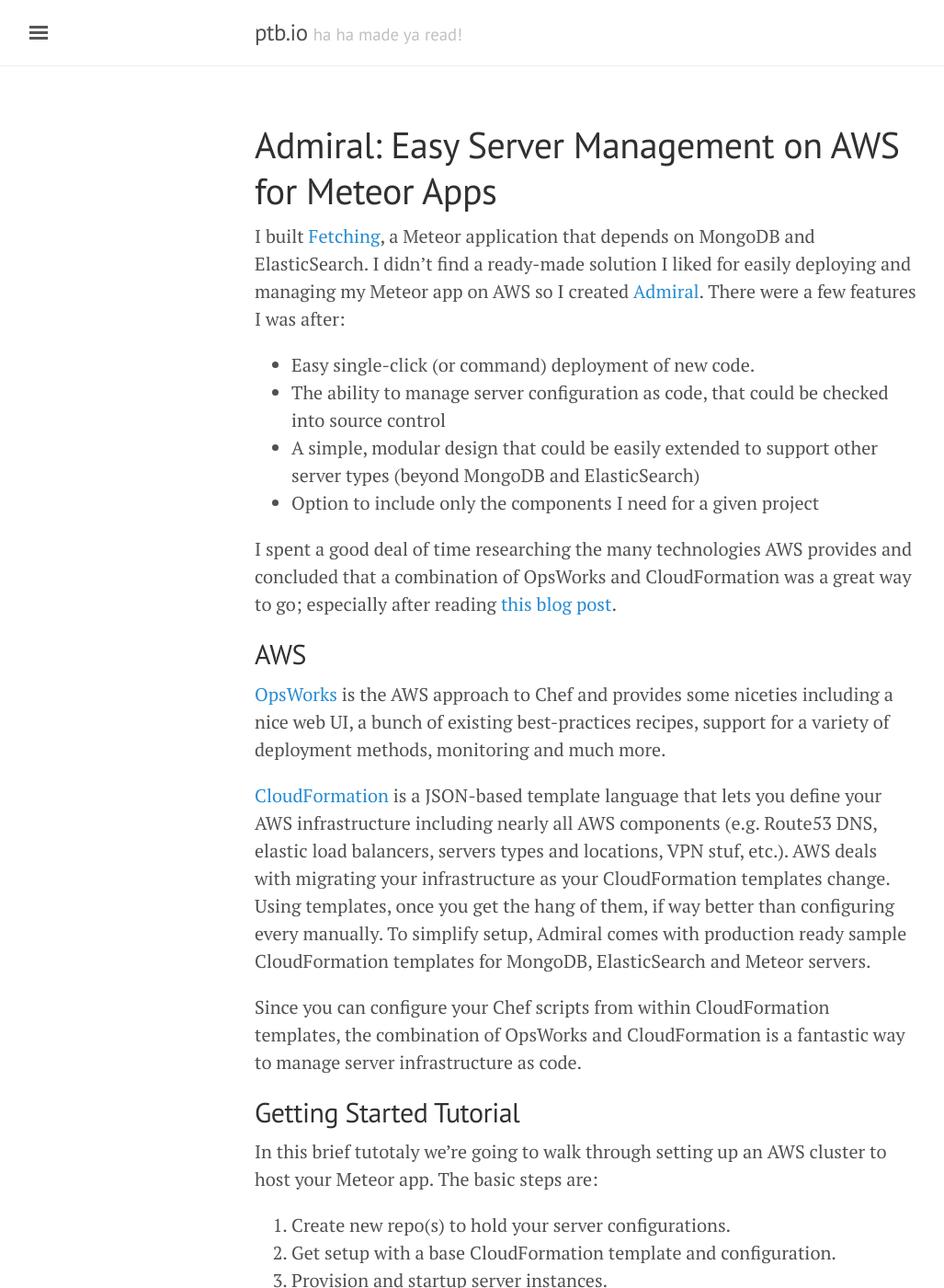
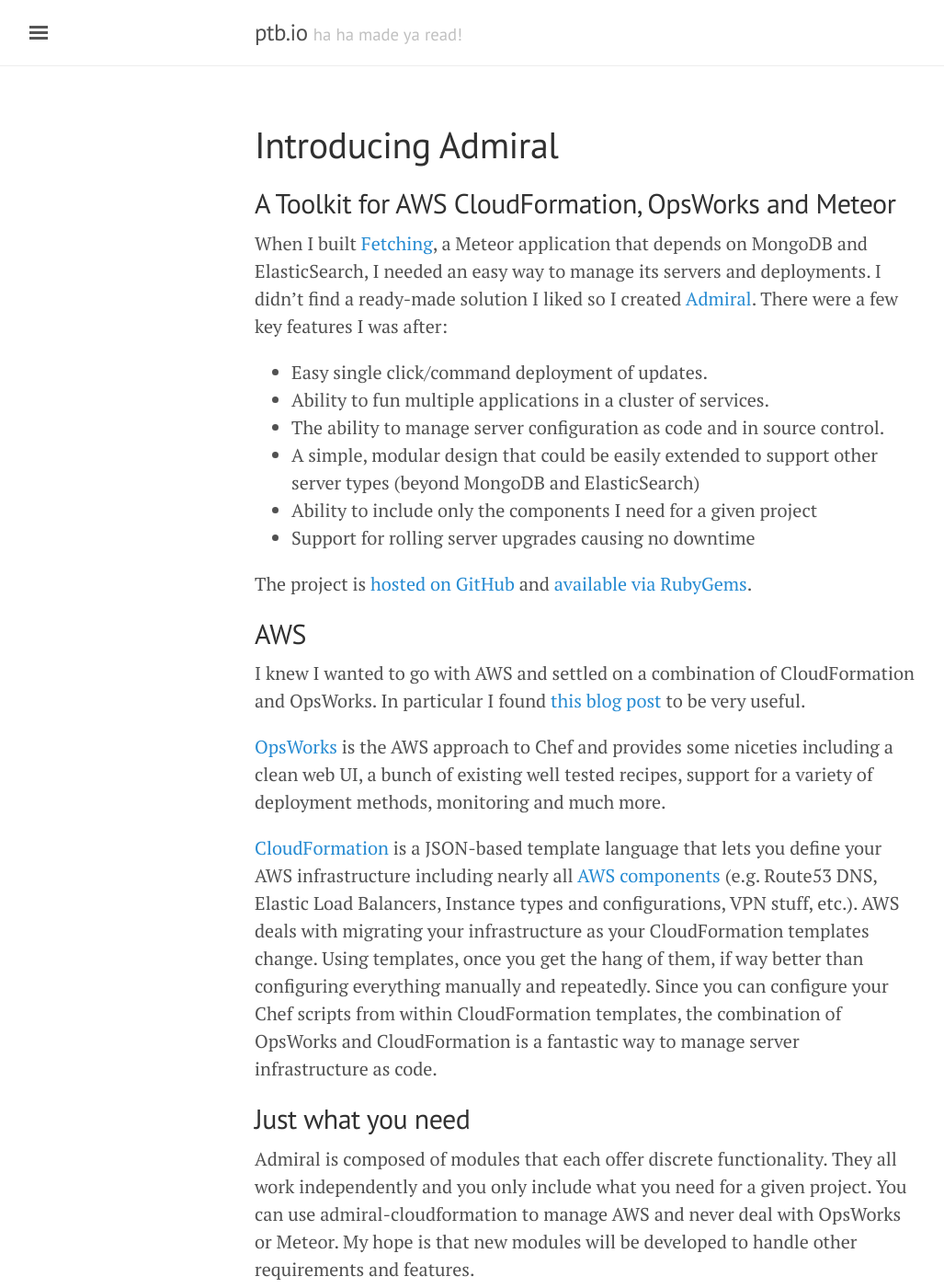
Before and after one commit to flippyhead/ptb.io, a Jekyll site: the page built from _posts/2015-06-22-easy-server-management-for-aws-and-meteor.md, in a window 1280 px wide and 1400 px high. Shown: the whole window at 92% size, without its empty margins (3-1030 px from the left). Built offline with Jekyll 4.4.1, drawn with Linux system fonts in a browser that asks for light colours; some of the changed text lies outside the part shown.

Commit message:
refinements

```diff
--- a/_posts/2015-06-22-easy-server-management-for-aws-and-meteor.md
+++ b/_posts/2015-06-22-easy-server-management-for-aws-and-meteor.md
@@ -1,28 +1,44 @@
 ---
 layout: page
-title: "Admiral: Easy Server Management on AWS for Meteor Apps"
+title: "Introducing Admiral"
 ---
 
-I built [Fetching](http://fetching.io), a Meteor application that depends on MongoDB and ElasticSearch. I didn't find a ready-made solution I liked for easily deploying and managing my Meteor app on AWS so I created [Admiral](https://github.com/flippyhead/admiral). There were a few features I was after:
+## A Toolkit for AWS CloudFormation, OpsWorks and Meteor
 
-* Easy single-click (or command) deployment of new code.
-* The ability to manage server configuration as code, that could be checked into source control
+When I built [Fetching](http://fetching.io), a Meteor application that depends on MongoDB and ElasticSearch, I needed an easy way to manage its servers and deployments. I didn't find a ready-made solution I liked so I created [Admiral](https://github.com/flippyhead/admiral). There were a few key features I was after:
+
+* Easy single click/command deployment of updates.
+* Ability to fun multiple applications in a cluster of services.
+* The ability to manage server configuration as code and in source control.
 * A simple, modular design that could be easily extended to support other server types (beyond MongoDB and ElasticSearch)
-* Option to include only the components I need for a given project
+* Ability to include only the components I need for a given project
+* Support for rolling server upgrades causing no downtime
 
-I spent a good deal of time researching the many technologies AWS provides and concluded that a combination of OpsWorks and CloudFormation was a great way to go; especially after reading [this blog post](http://www.thoughtworks.com/mingle/news/scaling/2015/01/06/How-Mingle-Built-ElasticSearch-Cluster.html).
+The project is [hosted on GitHub](https://github.com/flippyhead/admiral) and [available via RubyGems](https://rubygems.org/gems/admiral).
 
 ## AWS
 
-[OpsWorks](http://aws.amazon.com/opsworks/) is the AWS approach to Chef and provides some niceties including a nice web UI, a bunch of existing best-practices recipes, support for a variety of deployment methods, monitoring and much more.
+I knew I wanted to go with AWS and settled on a combination of CloudFormation and OpsWorks. In particular I found [this blog post](http://www.thoughtworks.com/mingle/news/scaling/2015/01/06/How-Mingle-Built-ElasticSearch-Cluster.html) to be very useful.
 
-[CloudFormation](http://aws.amazon.com/cloudformation/) is a JSON-based template language that lets you define your AWS infrastructure including nearly all AWS components (e.g. Route53 DNS, elastic load balancers, servers types and locations, VPN stuf, etc.). AWS deals with migrating your infrastructure as your CloudFormation templates change. Using templates, once you get the hang of them, if way better than configuring every manually. To simplify setup, Admiral comes with production ready sample CloudFormation templates for MongoDB, ElasticSearch and Meteor servers.
+[OpsWorks](http://aws.amazon.com/opsworks/) is the AWS approach to Chef and provides some niceties including a clean web UI, a bunch of existing well tested recipes, support for a variety of deployment methods, monitoring and much more.
 
-Since you can configure your Chef scripts from within CloudFormation templates, the combination of OpsWorks and CloudFormation is a fantastic way to manage server infrastructure as code.
+[CloudFormation](http://aws.amazon.com/cloudformation/) is a JSON-based template language that lets you define your AWS infrastructure including nearly all [AWS components](http://docs.aws.amazon.com/AWSCloudFormation/latest/UserGuide/aws-template-resource-type-ref.html) (e.g. Route53 DNS, Elastic Load Balancers, Instance types and configurations, VPN stuff, etc.). AWS deals with migrating your infrastructure as your CloudFormation templates change. Using templates, once you get the hang of them, if way better than configuring everything manually and repeatedly. Since you can configure your Chef scripts from within CloudFormation templates, the combination of OpsWorks and CloudFormation is a fantastic way to manage server infrastructure as code.
+
+## Just what you need
+
+Admiral is composed of modules that each offer discrete functionality. They all work independently and you only include what you need for a given project. You can use admiral-cloudformation to manage AWS and never deal with OpsWorks or Meteor. My hope is that new modules will be developed to handle other requirements and features.
+
+The three current modules (ruby gems) are:
+
+* admiral-cloudformation
+* admiral-opsworks
+* admiral-meteor
+
+You only need to include the one you need. Dependencies are automatically resolved.
 
 ## Getting Started Tutorial
 
-In this brief tutotaly we're going to walk through setting up an AWS cluster to host your Meteor app. The basic steps are:
+In this brief tutorial we're going to walk through setting up an AWS cluster to host your Meteor app. The basic steps are:
 
 1. Create new repo(s) to hold your server configurations.
 2. Get setup with a base CloudFormation template and configuration.
@@ -38,32 +54,28 @@
 
 {% highlight bash %}
 .gitignore
-.rbenv-vars
+.rbenv-vars               # optional but handy
 .ruby-version
-CloudFormation.template   // for this server type
-Gemfile                   // to include admiral modules
+CloudFormation.template   # for this server type
+Gemfile                   # to include admiral modules
 Gemfile.lock
-production.json           // custom configurations
+production.json           # custom configurations
 staging.json
 {% endhighlight %}
 
 To get started with a production ready template use:
 
-`admiral cf init <server type>`
+{% highlight bash %}
+admiral cf init SERVER_TYPE
+{% endhighlight %}
 
-where `server type` is one of mongo, meteor, or elasticsearch. Of course, you'll have to customize some settings in the included CloudFormation template such as security groups and DNS entries.
+where `SERVER_TYPE` is one of `mongo`, `meteor`, or `elasticsearch`. You'll have to customize a couple settings in the included CloudFormation template such as security groups and DNS entries. You can simply try uploading the default template (using the command below) and follow the errors AWS returns to guide your customizations.
 
 Although your CloudFormation-based configurations are not required to use OpsWorks, the included defaults do. You'll need to include `admiral-opsworks` in your Gemfile in addition to `admiral-cloudformation` to work with OpsWorks via admiral.
 
-Once your templates re properly written and your environment parameter specified, you can create your AWS infrastructure with:
-
-`admiral cf create --env <environment>`
-
-where `environment` refers to a parameter JSON file such as staging or production. Defaults to production. This will validate your CloudFormation template then task AWS with ordering and building out your infrastructure. You can visit the AWS console to monitor the build process.
-
 Admiral requires a few shell environment values to be set in order to authenticate with AWS. These are not stored in the environment configuration files because it's always a bad idea to check into source control passwords and the like.
 
-The recommended setup uses the handy rbenv `.rbenv-vars` file manage these for you. But if you already have your AWS credentials set (e.g. via .profile) it should "just work". The required variables for admiral-cloudformation are:
+The recommended setup uses the handy rbenv `.rbenv-vars` file to manage these for you. But if you already have your AWS credentials set (e.g. via your .profile) it should "just work". The required variables for admiral-cloudformation are:
 
 {% highlight bash %}
 AWS_ACCESS_KEY_ID=xxx
@@ -71,11 +83,21 @@
 AWS_REGION=us-west-2        // set to whatever region you want to use
 {% endhighlight %}
 
+Once your CloudFormation and environment templates are customized, and you've set the above environment variables, you can create your AWS infrastructure with:
+
+{% highlight bash %}
+admiral cf create --env ENVIRONMENT
+{% endhighlight %}
+
+where `ENVIRONMENT` refers to a parameter JSON file such as `staging` or `production`. The default is `production`. This will validate your CloudFormation template then task AWS with building out your infrastructure. It manages ordering things correctly, resolving dependencies, and managing events. You can visit the AWS console to monitor the build process.
+
 ### Provisioning Servers using OpsWorks
 
 Once your infrastructure components have been built it's time to provision and start your actual servers! To start things up simply use:
 
-`admiral ow provision`
+{% highlight bash %}
+admiral ow provision
+{% endhighlight %}
 
 depending on the `InstanceCount` and `InstanceType` variables in your environment JSON config, you'll get a bunch of new servers all configured according to the setup specific in your CloudFormation template.
 
@@ -102,37 +124,45 @@
 
 Then from your Meteor app root (where you've installed admiral-meteor using the Gemfile), you'll use:
 
-`admiral meteor push --tag v0.0.1`
+{% highlight bash %}
+admiral meteor push --tag TAG
+{% endhighlight %}
 
-or whatever tag (or none) that you want for a given release. This will build your Meteor app locally using the correct architecture, then push it to S3.
+where `TAG` is an optional git tag for this release. This will build your Meteor app locally using the correct architecture, then push it to S3. You'll have to of course create the bucket you configured above. It's recommended you also add an appropriate ACL to secure the bucket (i.e. ensure it's not public).
 
 ### Deploy your application
 
 Finally, now that your app has been built and pushed, you can deploy it with:
 
-`admiral ow deploy myapp`
+{% highlight bash %}
+admiral ow deploy myapp
+{% endhighlight %}
 
-where myapp is whatever name you specified in `ADMIRAL_DEPLOY_NAME`. By setting these values differently for different meteor apps you can deploy many different applications on the same cluster (for example using [Meteor Cluster](https://github.com/meteorhacks/cluster)).
+where `myapp` is whatever name you specified in `ADMIRAL_DEPLOY_NAME`. By setting these values differently for different meteor apps you can deploy many different applications on the same cluster (for example using [Meteor Cluster](https://github.com/meteorhacks/cluster)).
 
 ## Typical Work-flow (after setup)
 
 The work-flow for managing your servers with Admiral (after the initial setup) is like this:
 
-0. Make a change to your CloudFormation template or environment JSON files.
-1. Commit the change to your source repository.
-2. Run `admiral cf update`.
+1. Make a change to your CloudFormation template or environment JSON files.
+2. Run __admiral cf update__.
 3. Your template changes are validated, pushed to AWS.
 4. Changes to your infrastructure are made automatically.
+5. Run __admiral ow provision__ if necessary to update running instances.
 
  Because CloudFormation updates can cause downtime when servers are upgraded, if you have multiple servers of a given type (for example, an ElasticSearch cluster with multiple nodes) Admiral will manage creating new servers with your changes before replacing old ones. This allows you to upgrade entire clusters with zero downtime.
 
 Uploading new Meteor builds is really easy, you'll almost always do:
 
-`admiral meteor push`
+{% highlight bash %}
+admiral meteor push
+{% endhighlight %}
 
 followed by
 
-`admiral ow deploy myapp`
+{% highlight bash %}
+admiral ow deploy myapp
+{% endhighlight %}
 
 where `myapp` is the name of the app you want to deploy. That's it!
 
@@ -483,6 +513,8 @@
 
 To apply the `production.json` values to the above `CloudFormation.template` you'd simply:
 
-`admiral cf update --environment production.json --template CloudFormation.template`
+{% highlight bash %}
+admiral cf update --environment production.json --template CloudFormation.template
+{% endhighlight %}
 
 You check in your templates and JSON configurations into your source tree and can easily migrate or rollback to specific configurations.
```
